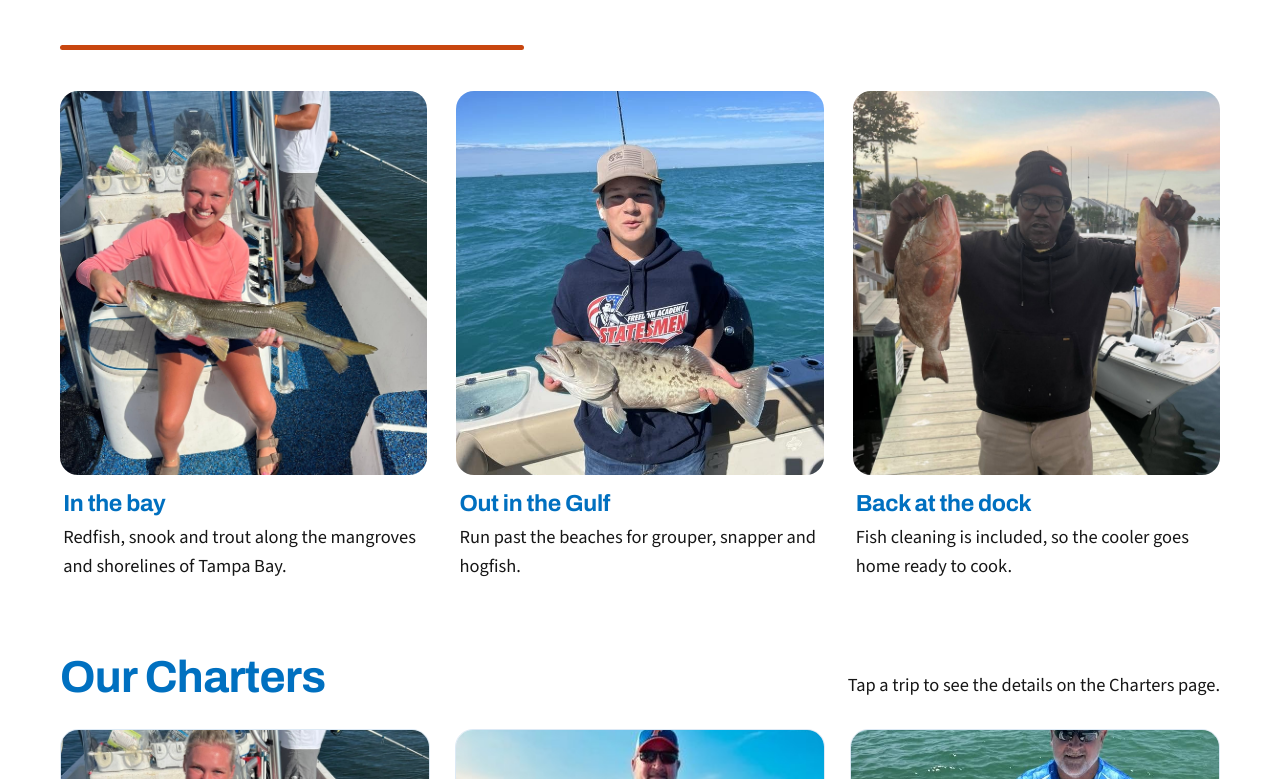
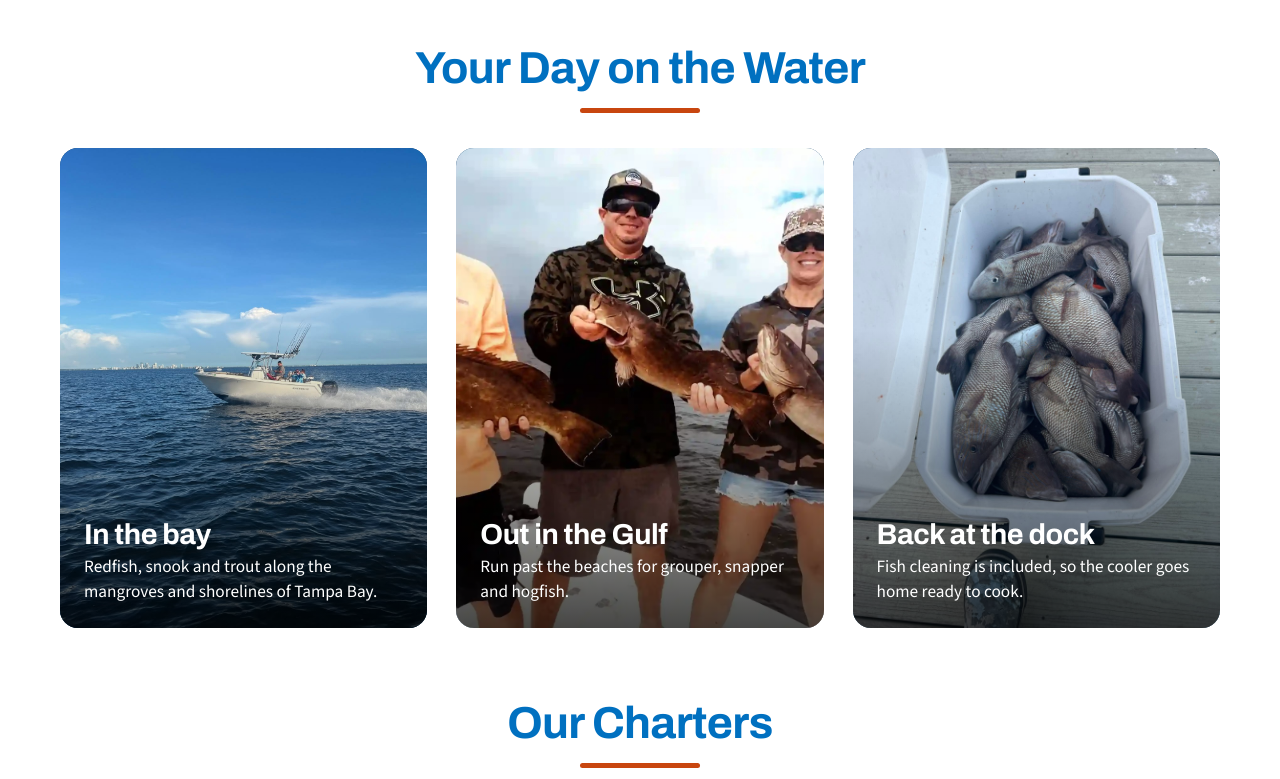
Before and after one commit to Saltwater-Marketing/Gatorbacks-Website, an Eleventy site: page src/index.njk in a window 1280 px wide. Shown: the part 1081-1860 px from the top of the page. Built offline with nearby package versions, Linux system fonts and the light colour scheme; Eleventy itself is replaced by a stand-in of ours; files that its build step writes are made by us from their sources; files whose address does not match are found by name.

Commit message:
Home: center Our Charters, drop the tap-a-trip line, restyle the day photos
Day section gets its own headline and photo tiles with captions on the image,
using photos not repeated elsewhere on the page.

Co-Authored-By: Claude Opus 5.5 <noreply@anthropic.com>
Claude-Session: https://claude.ai/code/session_018ZidBWEEByubFcgACgHngc

```diff
--- a/src/assets/css/site.css
+++ b/src/assets/css/site.css
@@ -276,3 +276,17 @@ h2 { color: var(--blue); font-size: clamp(2rem, 3.6vw, 2.8rem); line-height: 1.0
 /* Home: reviews sit under the charters */
 .reviews-home { padding-bottom: 0; }
 .footer__credits { font-size: 0.95rem; padding-bottom: 1.4rem; margin: 0 auto; }
+
+/* Centered section heading with the orange bar under it */
+.center-head { text-align: center; margin-bottom: 2.2rem; }
+.center-head .accent-bar { width: 120px; margin-top: 1rem; }
+
+/* Home: "Your Day on the Water" photo scenes (captions sit on the photo, unlike the trip cards) */
+.scene { margin: 0; position: relative; height: 30rem; border-radius: var(--radius); overflow: hidden; background: var(--navy); }
+.scene img { position: absolute; inset: 0; width: 100%; height: 100%; object-fit: cover; display: block; }
+.scene__shade { position: absolute; inset: 0; background: linear-gradient(180deg, rgba(0,0,0,0) 38%, rgba(0,0,0,0.72) 100%); }
+.scene figcaption { position: absolute; left: 0; right: 0; bottom: 0; padding: 1.4rem 1.5rem 1.5rem; color: #fff; display: flex; flex-direction: column; gap: 0.2rem; }
+.scene__step { font-weight: 700; font-size: 0.95rem; letter-spacing: 0.08em; text-transform: uppercase; }
+.scene__title { font-family: var(--head); font-weight: 700; letter-spacing: -0.015em; font-size: 1.8rem; line-height: 1.1; }
+.scene__text { font-size: 1.08rem; line-height: 1.45; }
+@media (max-width: 699px) { .scene { height: 26rem; } }
--- a/src/index.njk
+++ b/src/index.njk
@@ -52,21 +52,27 @@ hero: hero-redfish-mangroves.jpg
   </div>
 </section>
 
-<section class="day" aria-label="A day on the water">
+<section class="day">
   <div class="wrap">
-    <div class="accent-bar" aria-hidden="true"></div>
+    <div class="center-head">
+      <h2>Your Day on the Water</h2>
+      <div class="accent-bar accent-bar--center" aria-hidden="true"></div>
+    </div>
     <div class="day__grid">
-      <figure class="photo-card">
-        <img src="/images/snook-smiling-angler.jpg" alt="Smiling angler holding a snook on the boat" sizes="(max-width: 699px) 100vw, (max-width: 1080px) 50vw, 380px" style="object-position:50% 35%">
-        <figcaption><p class="photo-card__title">In the bay</p><p>Redfish, snook and trout along the mangroves and shorelines of Tampa Bay.</p></figcaption>
+      <figure class="scene">
+        <img src="/images/boat-running-tampa-bay.jpg" alt="Center console fishing boat running across Tampa Bay" sizes="(max-width: 699px) 100vw, (max-width: 1080px) 50vw, 380px" style="object-position:40% 50%">
+        <div class="scene__shade" aria-hidden="true"></div>
+        <figcaption><span class="scene__title">In the bay</span><span class="scene__text">Redfish, snook and trout along the mangroves and shorelines of Tampa Bay.</span></figcaption>
       </figure>
-      <figure class="photo-card">
-        <img src="/images/gag-grouper-young-angler.jpg" alt="Young angler holding a gag grouper on the boat" sizes="(max-width: 699px) 100vw, (max-width: 1080px) 50vw, 380px" style="object-position:50% 40%">
-        <figcaption><p class="photo-card__title">Out in the Gulf</p><p>Run past the beaches for grouper, snapper and hogfish.</p></figcaption>
+      <figure class="scene">
+        <img src="/images/three-anglers-grouper.jpg" alt="Three smiling anglers each holding a gag grouper" sizes="(max-width: 699px) 100vw, (max-width: 1080px) 50vw, 380px" style="object-position:50% 30%">
+        <div class="scene__shade" aria-hidden="true"></div>
+        <figcaption><span class="scene__title">Out in the Gulf</span><span class="scene__text">Run past the beaches for grouper, snapper and hogfish.</span></figcaption>
       </figure>
-      <figure class="photo-card">
-        <img src="/images/dock-sunset-grouper-hogfish.jpg" alt="Angler on the dock at sunset holding a red grouper and a hogfish" sizes="(max-width: 699px) 100vw, (max-width: 1080px) 50vw, 380px" style="object-position:50% 25%">
-        <figcaption><p class="photo-card__title">Back at the dock</p><p>Fish cleaning is included, so the cooler goes home ready to cook.</p></figcaption>
+      <figure class="scene">
+        <img src="/images/cooler-of-snapper.jpg" alt="Cooler full of mangrove snapper on the dock" sizes="(max-width: 699px) 100vw, (max-width: 1080px) 50vw, 380px" style="object-position:50% 50%">
+        <div class="scene__shade" aria-hidden="true"></div>
+        <figcaption><span class="scene__title">Back at the dock</span><span class="scene__text">Fish cleaning is included, so the cooler goes home ready to cook.</span></figcaption>
       </figure>
     </div>
   </div>
@@ -75,9 +81,9 @@ hero: hero-redfish-mangroves.jpg
 
 <section class="section section--flush-top" id="charters">
   <div class="wrap">
-    <div class="section-head">
+    <div class="center-head">
       <h2>Our Charters</h2>
-      <p>Tap a trip to see the details on the Charters page.</p>
+      <div class="accent-bar accent-bar--center" aria-hidden="true"></div>
     </div>
     <div class="trip-cards">
       {%- for t in trips %}
@@ -160,8 +166,8 @@ hero: hero-redfish-mangroves.jpg
     </div>
     <div class="boat-grid">
       <a href="/gallery/"><img src="/images/redfish-angler-2-LOWRES.jpg" alt="Angler holding a redfish on the boat" sizes="(max-width: 699px) 100vw, 290px" style="object-position:50% 30%"></a>
-      <a href="/gallery/"><img src="/images/cooler-of-snapper.jpg" alt="Cooler full of mangrove snapper" sizes="(max-width: 699px) 100vw, 290px"></a>
-      <a href="/gallery/"><img src="/images/snook-angler-on-deck.jpg" alt="Angler kneeling on the deck with a big snook" sizes="(max-width: 699px) 100vw, 290px" style="object-position:50% 45%"></a>
+      <a href="/gallery/"><img src="/images/gallery/g01.jpg" alt="Angler standing on the boat holding a gag grouper" sizes="(max-width: 699px) 100vw, 290px" style="object-position:50% 30%"></a>
+      <a href="/gallery/"><img src="/images/gallery/g06.jpg" alt="Smiling angler on the bow holding a snook" sizes="(max-width: 699px) 100vw, 290px" style="object-position:50% 30%"></a>
       <a href="/gallery/"><img src="/images/two-redfish-LOWRES.jpg" alt="Angler holding two redfish" sizes="(max-width: 699px) 100vw, 290px" style="object-position:50% 30%"></a>
     </div>
   </div>
```
